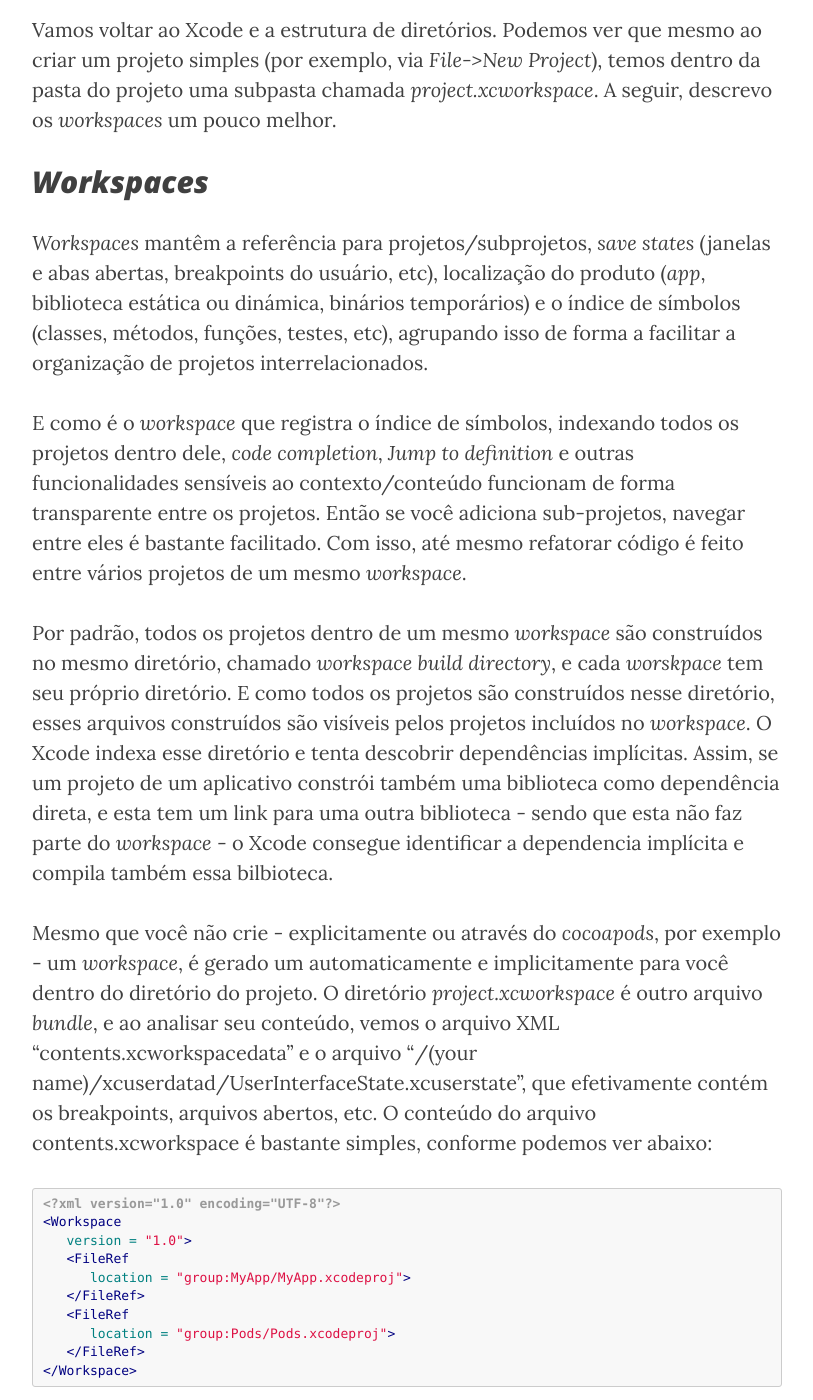
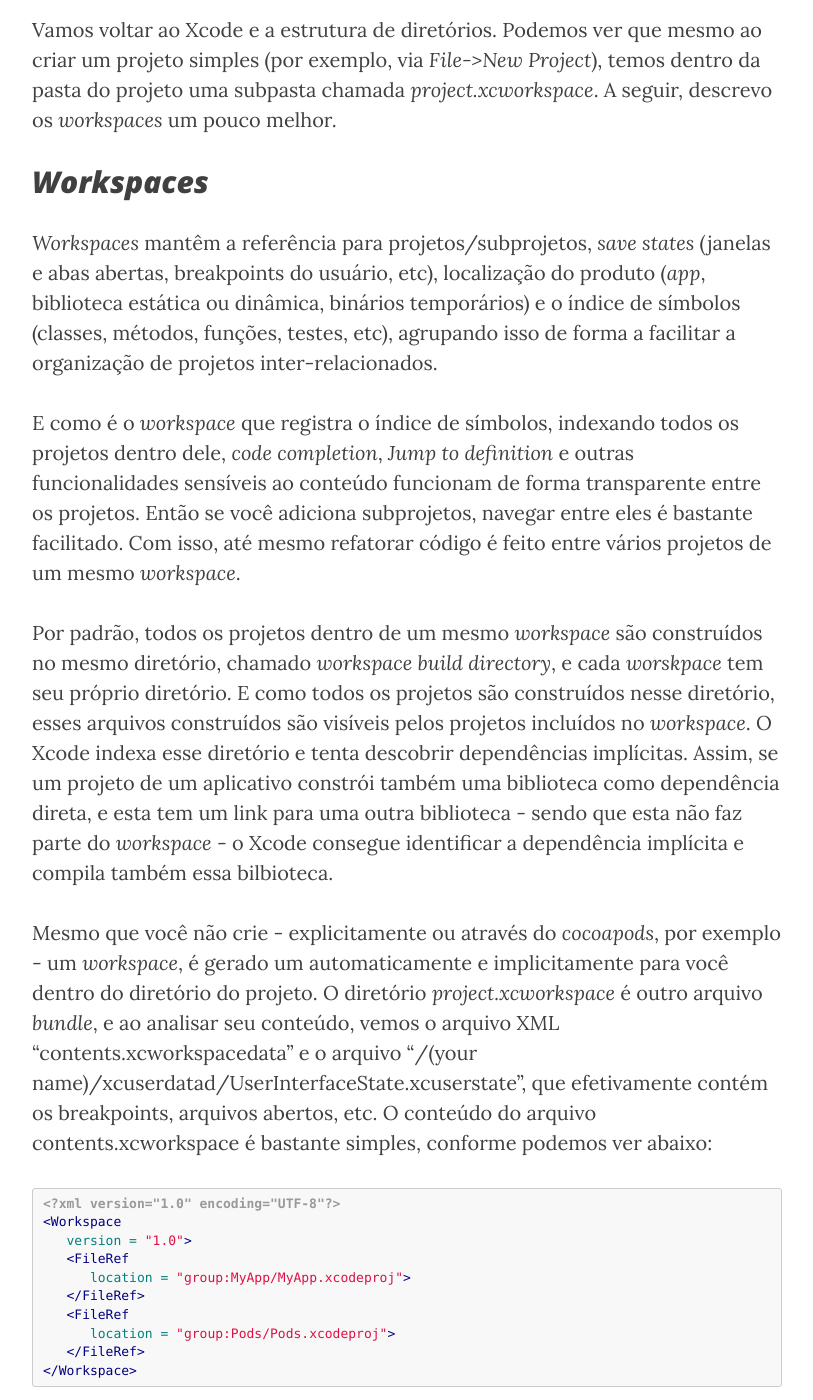
Before and after one commit to CocoaHeadsBrasil/equinociOS, a Jekyll site: the page built from _posts/2016-03-10-vamos-falar-de-xcode.md, in a window 1280 px wide and 1400 px high, scrolled down 3099 px. Shown: the whole window, without its empty margins (233-1046 px from the left). Built offline with Jekyll 4.4.1, drawn with Linux system fonts in a browser that asks for light colours; nearby versions of some CDN libraries; comment, search, counter and statistics services are not loaded; some of the changed text lies outside the part shown.

Commit message:
Correções pós review do @peagasilva

```diff
--- a/_posts/2016-03-10-vamos-falar-de-xcode.md
+++ b/_posts/2016-03-10-vamos-falar-de-xcode.md
@@ -95,11 +95,11 @@
 
 ## _Workspaces_
 
-_Workspaces_ mantêm a referência para projetos/subprojetos, _save states_ (janelas e abas abertas, breakpoints do usuário, etc), localização do produto (_app_, biblioteca estática ou dinámica, binários temporários) e o índice de símbolos (classes, métodos, funções, testes, etc), agrupando isso de forma a facilitar a organização de projetos interrelacionados.
+_Workspaces_ mantêm a referência para projetos/subprojetos, _save states_ (janelas e abas abertas, breakpoints do usuário, etc), localização do produto (_app_, biblioteca estática ou dinâmica, binários temporários) e o índice de símbolos (classes, métodos, funções, testes, etc), agrupando isso de forma a facilitar a organização de projetos inter-relacionados.
 
-E como é o _workspace_ que registra o índice de símbolos, indexando todos os projetos dentro dele, _code completion_, _Jump to definition_ e outras funcionalidades sensíveis ao contexto/conteúdo funcionam de forma transparente entre os projetos. Então se você adiciona sub-projetos, navegar entre eles é bastante facilitado. Com isso, até mesmo refatorar código é feito entre vários projetos de um mesmo _workspace_.
+E como é o _workspace_ que registra o índice de símbolos, indexando todos os projetos dentro dele, _code completion_, _Jump to definition_ e outras funcionalidades sensíveis ao conteúdo funcionam de forma transparente entre os projetos. Então se você adiciona subprojetos, navegar entre eles é bastante facilitado. Com isso, até mesmo refatorar código é feito entre vários projetos de um mesmo _workspace_.
 
-Por padrão, todos os projetos dentro de um mesmo _workspace_ são construídos no mesmo diretório, chamado _workspace build directory_, e cada _worskpace_ tem seu próprio diretório. E como todos os projetos são construídos nesse diretório, esses arquivos construídos são visíveis pelos projetos incluídos no _workspace_. O Xcode indexa esse diretório e tenta descobrir dependências implícitas. Assim, se um projeto de um aplicativo constrói também uma biblioteca como dependência direta, e esta tem um link para uma outra biblioteca - sendo que esta não faz parte do _workspace_ - o Xcode consegue identificar a dependencia implícita e compila também essa bilbioteca.
+Por padrão, todos os projetos dentro de um mesmo _workspace_ são construídos no mesmo diretório, chamado _workspace build directory_, e cada _worskpace_ tem seu próprio diretório. E como todos os projetos são construídos nesse diretório, esses arquivos construídos são visíveis pelos projetos incluídos no _workspace_. O Xcode indexa esse diretório e tenta descobrir dependências implícitas. Assim, se um projeto de um aplicativo constrói também uma biblioteca como dependência direta, e esta tem um link para uma outra biblioteca - sendo que esta não faz parte do _workspace_ - o Xcode consegue identificar a dependência implícita e compila também essa bilbioteca.
 
 Mesmo que você não crie - explicitamente ou através do *cocoapods*, por exemplo - um _workspace_, é gerado um automaticamente e implicitamente para você dentro do diretório do projeto. O diretório *project.xcworkspace* é outro arquivo _bundle_, e ao analisar seu conteúdo, vemos o arquivo XML "contents.xcworkspacedata" e o arquivo "/(your name)/xcuserdatad/UserInterfaceState.xcuserstate", que efetivamente contém os breakpoints, arquivos abertos, etc. O conteúdo do arquivo contents.xcworkspace é bastante simples, conforme podemos ver abaixo:
 
@@ -149,8 +149,8 @@
 
 As _build phases_ são um pequeno conjunto de fases necessárias para a geração do seu produto. As mais comuns são:
 
-- _Target Dependencies_: Dependencias explícitas de outras bibliotecas. Caso seu projeto dependa de uma biblioteca não compilada por um projeto dentro da sua _workspace_ (explícita ou a implícita, incluída dentro do _bundle_ `xcodeproj`), você adiciona aqui a dependência.
-- _Compile Sources_: A lista de todos os arquivos de código fonte compilados para gerar seu produto. Podemos passar _flags_ de compilação (a lista depende do compilador, mas para o clang a lista completa está [aqui](http://clang.llvm.org/docs/UsersManual.html#command-line-options)). Durante a migração de projetos que não usavam _Automatic Reference Couting_ era comum ir migrando o projeto aos poucos, e marcar arquivo por arquivo quais usavam ARC ou não. Além de ser possível tratar individualmente por arquivo, é possível tratar de forma global via _Build Setting_. Quando trabalho por mais tempo em um produto, gosto de ligar por exemplo as opções `-Weverything` e para a geração do binário final, `-Werror`. Assim tenho uma análise minuciosa do compilador, e todos os _warnings_ são tratados como erro. Infelizmente em projetos mais curtos não é possível ter tanta garantia, pois a validação disso as vezes exige um tempo maior.
+- _Target Dependencies_: Depêndencias explícitas de outras bibliotecas. Caso seu projeto dependa de uma biblioteca não compilada por um projeto dentro da sua _workspace_ (explícita ou a implícita, incluída dentro do _bundle_ `xcodeproj`), você adiciona aqui a dependência.
+- _Compile Sources_: A lista de todos os arquivos de código fonte compilados para gerar seu produto. Podemos passar _flags_ de compilação (a lista depende do compilador, mas para o clang a lista completa está [aqui](http://clang.llvm.org/docs/UsersManual.html#command-line-options)). Durante a migração de projetos que não usavam _Automatic Reference Couting_ era comum ir migrando o projeto aos poucos, e marcar arquivo por arquivo quais usavam ARC ou não. Além de ser possível tratar individualmente por arquivo, é possível tratar de forma global via _Build Setting_. Quando trabalho por mais tempo em um produto, gosto de ligar por exemplo as opções `-Weverything` e para a geração do binário final, `-Werror`. Assim tenho uma análise minuciosa do compilador, e todos os _warnings_ são tratados como erro. Infelizmente em projetos mais curtos não é possível ter tanta garantia, pois a validação disso às vezes exige um tempo maior.
 - _Link binary with Libraries_: Caso alguém (ou alguma empresa) tenha lhe fornecido uma bilioteca pré-compilada (por exemplo, o SDK da Hockey ou Fabric), ela estará listada aqui. Normalmente a integração é feita de forma automática por gerenciadores de dependência, mas pode ser necessário adicionar manualmente aqui.
 - _Copy bundle resources_: arquivos de storyboard, assets como imagens, vídeos, e arquivos de áudio, por exemplo, são listados aqui.
 
```
Also changed, not shown: other parts of _posts/2016-03-10-vamos-falar-de-xcode.md (+2 -2 lines).
